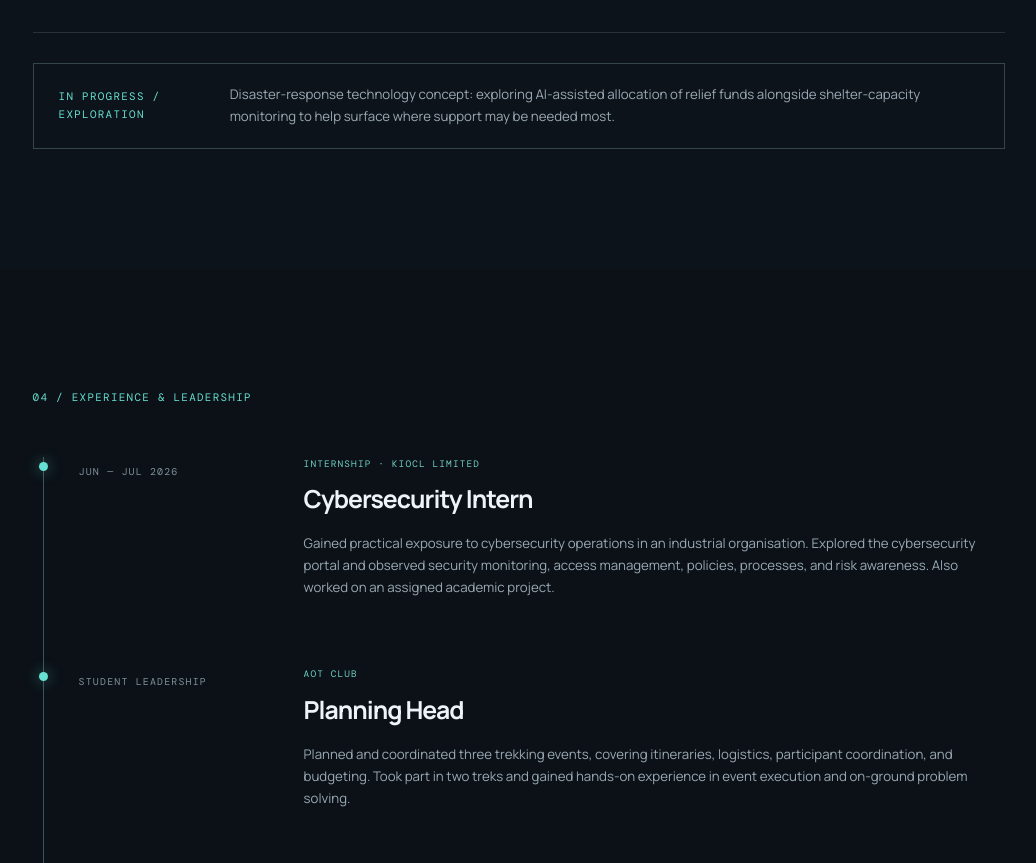
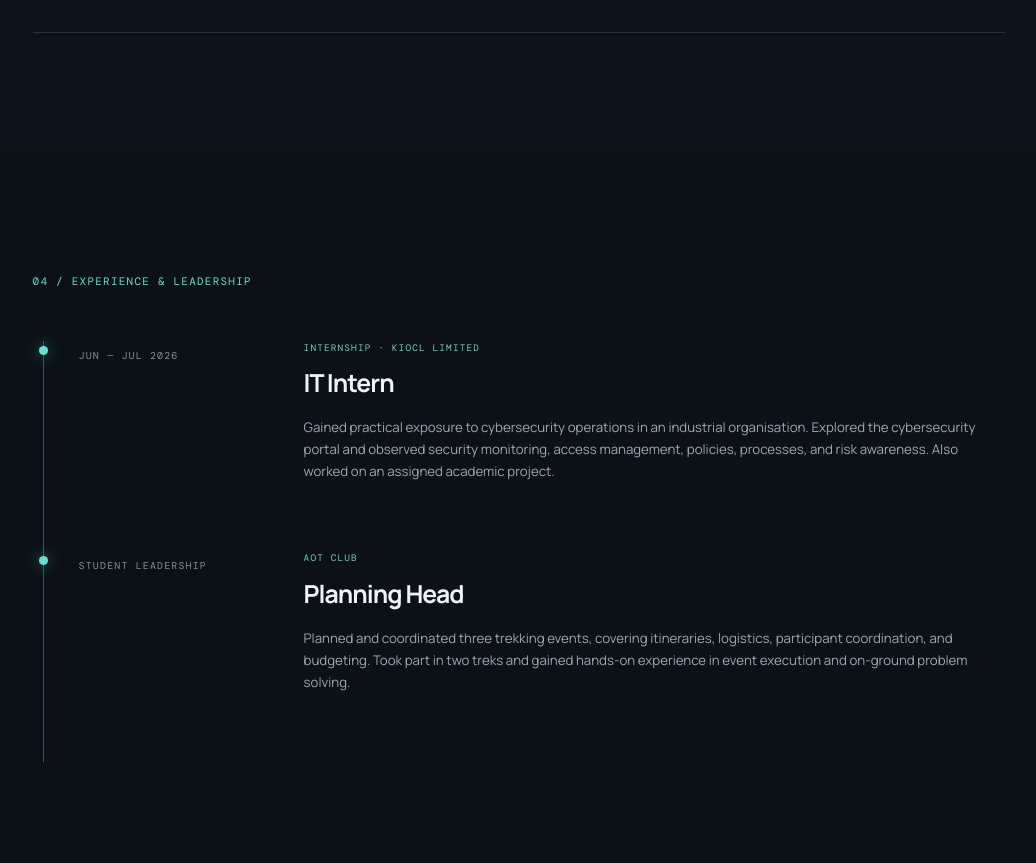
Before and after one commit to Amogh-011/amogh-portfolio, a plain HTML site: page index.html in a window 1280 px wide. Shown: the part 4722-5585 px from the top of the page, without its empty margins (121-1157 px from the left). Drawn offline with nearby package versions, Linux system fonts and the light colour scheme.

Commit message:
Update index.html

```diff
--- a/index.html
+++ b/index.html
@@ -99,13 +99,12 @@
           <div class="project-index">P / 06</div><div class="project-main"><div class="project-type">ROBOTICS · EMBEDDED SYSTEMS</div><h3>Obstacle-Avoiding Mobile Robot</h3><p>Built a mobile robot with obstacle avoidance, path-planning, and navigation capabilities, involving circuit integration and hardware troubleshooting.</p><div class="tags"><span>Robotics</span><span>Embedded systems</span><span>Hardware integration</span></div></div><div class="project-mark">⌬</div>
         </article>
       </div>
-      <div class="project-note"><span>IN PROGRESS / EXPLORATION</span><p>Disaster-response technology concept: exploring AI-assisted allocation of relief funds alongside shelter-capacity monitoring to help surface where support may be needed most.</p></div>
     </section>
 
     <section class="section experience" id="experience">
       <div class="section-kicker">04 / EXPERIENCE & LEADERSHIP</div>
       <div class="timeline">
-        <article class="timeline-item"><div class="timeline-date">JUN — JUL 2026</div><div><div class="project-type">INTERNSHIP · KIOCL LIMITED</div><h3>Cybersecurity Intern</h3><p>Gained practical exposure to cybersecurity operations in an industrial organisation. Explored the cybersecurity portal and observed security monitoring, access management, policies, processes, and risk awareness. Also worked on an assigned academic project.</p></div></article>
+        <article class="timeline-item"><div class="timeline-date">JUN — JUL 2026</div><div><div class="project-type">INTERNSHIP · KIOCL LIMITED</div><h3>IT Intern</h3><p>Gained practical exposure to cybersecurity operations in an industrial organisation. Explored the cybersecurity portal and observed security monitoring, access management, policies, processes, and risk awareness. Also worked on an assigned academic project.</p></div></article>
         <article class="timeline-item"><div class="timeline-date">STUDENT LEADERSHIP</div><div><div class="project-type">AOT CLUB</div><h3>Planning Head</h3><p>Planned and coordinated three trekking events, covering itineraries, logistics, participant coordination, and budgeting. Took part in two treks and gained hands-on experience in event execution and on-ground problem solving.</p></div></article>
       </div>
     </section>
```
